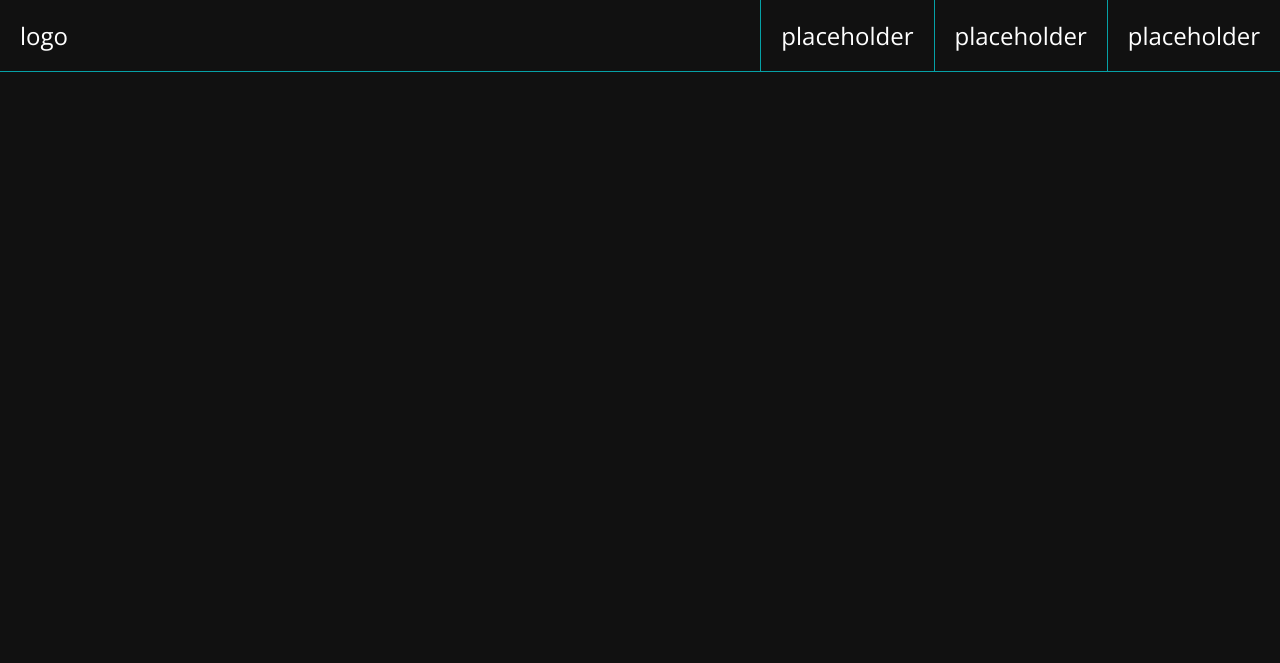
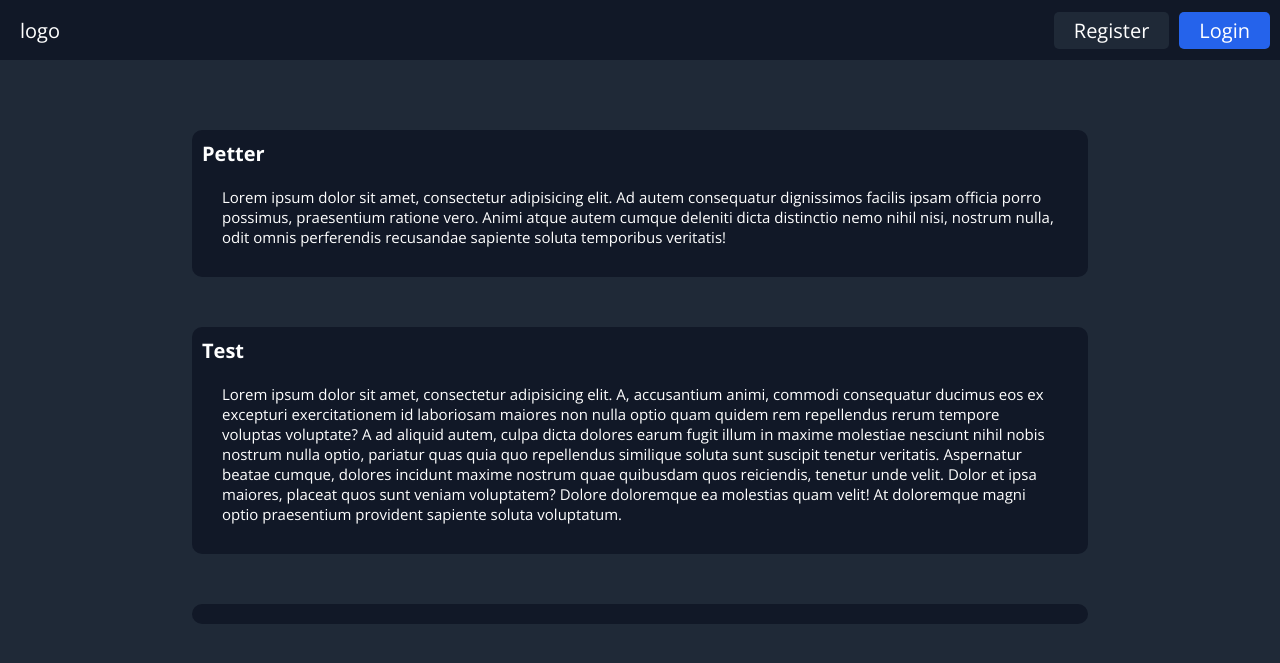
Before and after one commit to Petter77/phpGigaProjectPatrykPawlinski, a PHP site: page / in a window 1280 px wide. Shown: the top 663 px of the page. Run offline with PHP 8.4, Linux system fonts and the light colour scheme.

Commit message:
Created basic template of post and changed page colors

```diff
--- a/index.php
+++ b/index.php
@@ -7,8 +7,8 @@
     <link href="https://fonts.googleapis.com/css2?family=Open+Sans:ital,wght@0,300;0,400;0,500;0,600;0,700;0,800;1,300;1,400;1,500;1,600;1,700;1,800&display=swap"
           rel="stylesheet">
     <meta charset="UTF-8">
-    <meta name="viewport"
-          content="width=device-width, user-scalable=no, initial-scale=1.0, maximum-scale=1.0, minimum-scale=1.0">
+    <meta name="author" content="Patryk Pawliński">
+    <meta name="viewport" content="width=device-width, user-scalable=no, initial-scale=1.0, maximum-scale=1.0, minimum-scale=1.0">
     <meta http-equiv="X-UA-Compatible" content="ie=edge">
     <title>JTPPPCWOW</title>
 </head>
@@ -18,13 +18,31 @@
                 <div id="logo">logo</div>
             </div>
             <div id="nav-right">
-            <div class="nav-elem">placeholder</div>
-            <div class="nav-elem">placeholder</div>
-            <div class="nav-elem">placeholder</div>
+                <a href="" class="nav-elem"><div></div></a>
+                <a href="" id="register-button" class="nav-elem"><div>Register</div></a>
+                <a href="" id="login-button" class="nav-elem"><div>Login</div></a>
             </div>
         </nav>
     <main>
-
+        <div id="middle-section">
+            <div class="post">
+                <div class="post-author">
+                    Petter
+                </div>
+                <div class="post-content">
+                    Lorem ipsum dolor sit amet, consectetur adipisicing elit. Ad autem consequatur dignissimos facilis ipsam officia porro possimus, praesentium ratione vero. Animi atque autem cumque deleniti dicta distinctio nemo nihil nisi, nostrum nulla, odit omnis perferendis recusandae sapiente soluta temporibus veritatis!
+                </div>
+            </div>
+            <div class="post">
+                <div class="post-author">
+                    Test
+                </div>
+                <div class="post-content">
+                    Lorem ipsum dolor sit amet, consectetur adipisicing elit. A, accusantium animi, commodi consequatur ducimus eos ex excepturi exercitationem id laboriosam maiores non nulla optio quam quidem rem repellendus rerum tempore voluptas voluptate? A ad aliquid autem, culpa dicta dolores earum fugit illum in maxime molestiae nesciunt nihil nobis nostrum nulla optio, pariatur quas quia quo repellendus similique soluta sunt suscipit tenetur veritatis. Aspernatur beatae cumque, dolores incidunt maxime nostrum quae quibusdam quos reiciendis, tenetur unde velit. Dolor et ipsa maiores, placeat quos sunt veniam voluptatem? Dolore doloremque ea molestias quam velit! At doloremque magni optio praesentium provident sapiente soluta voluptatum.
+                </div>
+            </div>
+            <div class="post"></div>
+        </div>
     </main>
     </body>
 </html>
--- a/style.css
+++ b/style.css
@@ -1,6 +1,5 @@
 :root{
-    --main-accent-color: #06a1a6;
-    font-size: 24px;
+    font-size: 20px;
 }
 
 *{
@@ -11,18 +10,18 @@
 body{
     font-family: 'Open Sans', sans-serif;
     min-width: 400px;
-    background: #111111;
+    background: #1f2937;
     margin: 0;
-    height: 100vh; /* Do zmiany po czasie */
+
 }
 
 nav{
     width: 100%;
     height: 3rem;
-    border-bottom: var(--main-accent-color) 1px solid;
     display: flex;
     justify-content: space-between;
     align-items: center;
+    background: #111827;
 }
 
 #nav-left{
@@ -37,15 +36,68 @@ nav{
 }
 
 .nav-elem{
-    border-left: var(--main-accent-color) solid 1px;
-    height: 100%;
     display: flex;
     align-items: center;
     padding-right: 20px;
     padding-left: 20px;
+    margin-right: 10px;
 }
 
-.nav-elem:hover{
-    background: var(--main-accent-color);
-    cursor: pointer;
+main{
+    width: 100%;
+    display: flex;
+    justify-content: center;
 }
+
+#middle-section{
+    display: flex;
+    min-width: 700px;
+    width: 70%;
+    justify-content: center;
+    position: relative;
+    top: 70px;
+    flex-direction: column;
+}
+
+.post{
+    display: flex;
+    flex-direction: column;
+    width: 100%;
+    border: 1px solid var(--main-accent-color);
+    margin-bottom: 50px;
+    padding: 10px;
+    background: #111827;
+    border-radius: 10px;
+}
+.post-author{
+    font-weight: bold;
+    font-size: 1rem;
+}
+
+.post-content{
+    width: 100%;
+    padding: 20px;
+    font-size: 0.75rem;
+}
+
+nav a{
+    text-decoration: none;
+    padding: 5px;
+    border-radius: 5px;
+}
+
+#login-button{
+    background: #2563eb;
+}
+
+#login-button:hover{
+    background: #1d4ed8;
+}
+
+#register-button{
+    background: #1f2937;
+}
+
+#register-button:hover{
+    background: #374151;
+}
```
Lines whose indentation alone changed are shown as unchanged.
